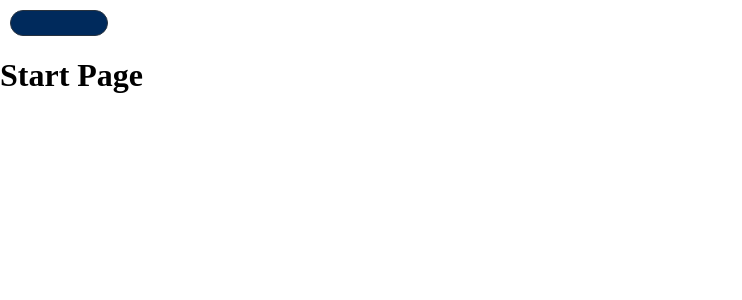
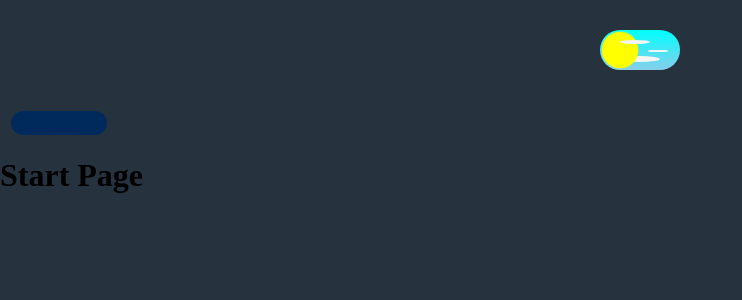
Before and after one commit to Bockkwurst/ToDoList, a React (Vite) app in the folder todolist/: page / in a window 1280 px wide. Shown: the top 300 px of the page, without its empty margins (0-742 px from the left). Built offline with nearby package versions, Linux system fonts and the light colour scheme.

Commit message:
css und html für den toggleswitch fertig.

```diff
--- a/todolist/src/App.jsx
+++ b/todolist/src/App.jsx
@@ -1,11 +1,19 @@
-import React from "react";
+import React, {useState} from "react";
 import {BrowserRouter, Route, Routes} from "react-router-dom";
 import StartPage from "./pages/StartPage.jsx";
+import ToggleSwitch from "./components/toggle/ToggleSwitch.jsx";
 
 export function App() {
+    const [toggled, setToggled] = useState(false);
+
+    const handleClick = () => {
+        setToggled((s) => !s);
+    };
+
     return (
         <BrowserRouter>
             <div>
+                <ToggleSwitch toggled={toggled} onClick={handleClick}/>
                 <Routes>
                     <Route path="/" element={<StartPage/>}/>
                 </Routes>
--- a/todolist/src/components/DefaultButton.jsx
+++ b/todolist/src/components/defaultButton/DefaultButton.jsx
@@ -1,5 +1,5 @@
 import React from "react";
-import styles from './componentsCss/button.module.css'
+import styles from './button.module.css'
 
 const DefaultButton = ({buttonText, onClick}) => {
 
--- /dev/null
+++ b/todolist/src/components/toggle/ToggleSwitch.jsx
@@ -0,0 +1,20 @@
+import React from "react";
+import styles from "./toggleswitch.module.css";
+
+export default function ToggleSwitch({toggled, onClick}){
+
+
+    return(
+        <div onClick={onClick} className={`${styles.toggle} ${toggled ? styles.night : ""}`}>
+<div className={styles.notch}>
+    <div className={styles.crater1}/>
+    <div className={styles.crater2}/>
+</div>
+    <div className={`${styles.shape} ${styles.sm1}`}/>
+    <div className={`${styles.shape} ${styles.sm2}`}/>
+    <div className={`${styles.shape} ${styles.md}`}/>
+    <div className={`${styles.shape} ${styles.lg}`}/>
+
+        </div>
+    )
+}
--- /dev/null
+++ b/todolist/src/components/toggle/toggleswitch.module.css
@@ -0,0 +1,140 @@
+@import url('/src/utils/variables.css');
+
+.toggle{
+    height: 100px;
+    width: 200px;
+    border-radius: 50px;
+    margin: auto;
+    background-image: linear-gradient(aqua, skyblue);
+    position: relative;
+    cursor: pointer;
+    transform: scale(0.4);
+}
+
+.toggle.night{
+    background-image: linear-gradient(midnightblue, rebeccapurple);
+}
+
+.notch{
+    height: 90px;
+    width: 90px;
+    border-radius: 50%;
+    background: yellow;
+    position: absolute;
+    top: 5px;
+    left: 5px;
+    box-shadow: 0 0 5px yellow;
+    z-index: 1;
+    transition: var(--button_transition);
+}
+
+.night > .notch{
+    background: whitesmoke;
+    box-shadow: 0 0 5px whitesmoke;
+    transform: translate(100px, 0);
+    transition: var(--button_transition);
+}
+
+.crater1{
+    left: 5px;
+    top: 15px;
+    height: 15px;
+    width: 40px;
+    transform: rotate(-45deg);
+}
+
+.crater2{
+    right: 10px;
+    top: 15px;
+    height: 15px;
+    width: 25px;
+    transform: rotate(45deg);
+}
+
+.notch .crater1{
+    background: burlywood;
+    border-radius: 50%;
+    position: absolute;
+    opacity: 0;
+    box-shadow: 0 5px 5px rgba(0,0,0,0.4) inset;
+}
+
+.night .crater1{
+    opacity: 0.4;
+}
+
+.notch .crater2{
+    background: burlywood;
+    border-radius: 50%;
+    position: absolute;
+    opacity: 0;
+    box-shadow: 0 5px 5px rgba(0,0,0,0.4) inset;
+}
+
+.night .crater2{
+    opacity: 0.4;
+}
+.shape{
+    position: absolute;
+    background: whitesmoke;
+    border-radius: 50%;
+    transition: var(--button_transition);
+}
+
+.night .shape{
+    box-shadow: 0 0 10px 2px violet;
+    background: lightgrey;
+}
+
+.shape.sm1{
+    height: 5px;
+    width: 50px;
+    top: 50%;
+    left: 60%;
+}
+
+.shape.sm2{
+    height: 5px;
+    width: 50px;
+    top: 50%;
+    left: 60%;
+}
+
+.night > .shape.sm1{
+    height: 5px;
+    width: 5px;
+    transform: translate(-50px, 0);
+}
+
+.night > .shape.sm2{
+    height: 5px;
+    width: 5px;
+    transform: translate(-80px, 10px);
+}
+
+.shape.md{
+    height: 10px;
+    width: 75px;
+    top: 25%;
+    left: 25%;
+    z-index: 2;
+}
+
+.night > .shape.md{
+    height: 10px;
+    width: 10px;
+    transform: translate(30px, 40px);
+}
+
+.shape.lg{
+    height: 15px;
+    width: 100px;
+    bottom: 20px;
+    left: 25%;
+}
+
+.night > .shape.lg{
+    height: 15px;
+    width: 15px;
+    transform: translate(20px, -55px);
+}
--- a/todolist/src/index.css
+++ b/todolist/src/index.css
@@ -0,0 +1,5 @@
+body{
+    margin: 0;
+    padding: 0;
+    background: var(--bg_dark_primary);
+}
--- a/todolist/src/pages/StartPage.jsx
+++ b/todolist/src/pages/StartPage.jsx
@@ -1,6 +1,6 @@
 import React from "react";
 import './pagesCss/startpage.css'
-import DefaultButton from "../components/DefaultButton.jsx";
+import DefaultButton from "../components/defaultButton/DefaultButton.jsx";
 
 function StartPage() {
     return (
--- a/todolist/src/utils/variables.css
+++ b/todolist/src/utils/variables.css
@@ -54,10 +54,5 @@
     --secondary_font_bold: 'Heebo Bold', sans-serif;
     --tertiary_font: 'Mathanifo Script', cursive;
 
-    --button_transition: 0.3s;
+    --button_transition: all 0.3s ease;
 }
-
-body{
-    margin: 0;
-    padding: 0;
-}
```
Also changed, not shown: todolist/src/components/defaultButton/button.module.css (renamed from todolist/src/components/componentsCss/button.module.css).
